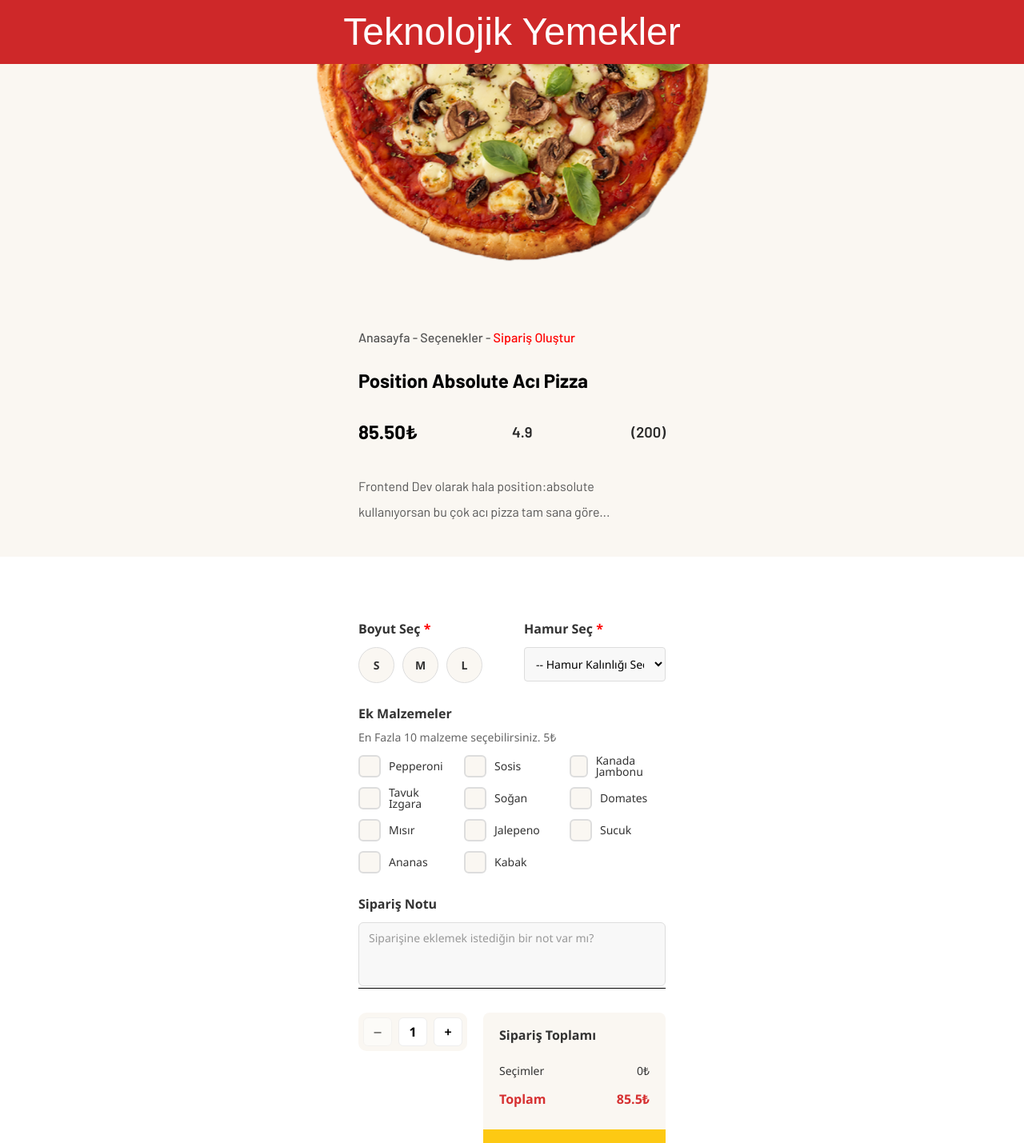
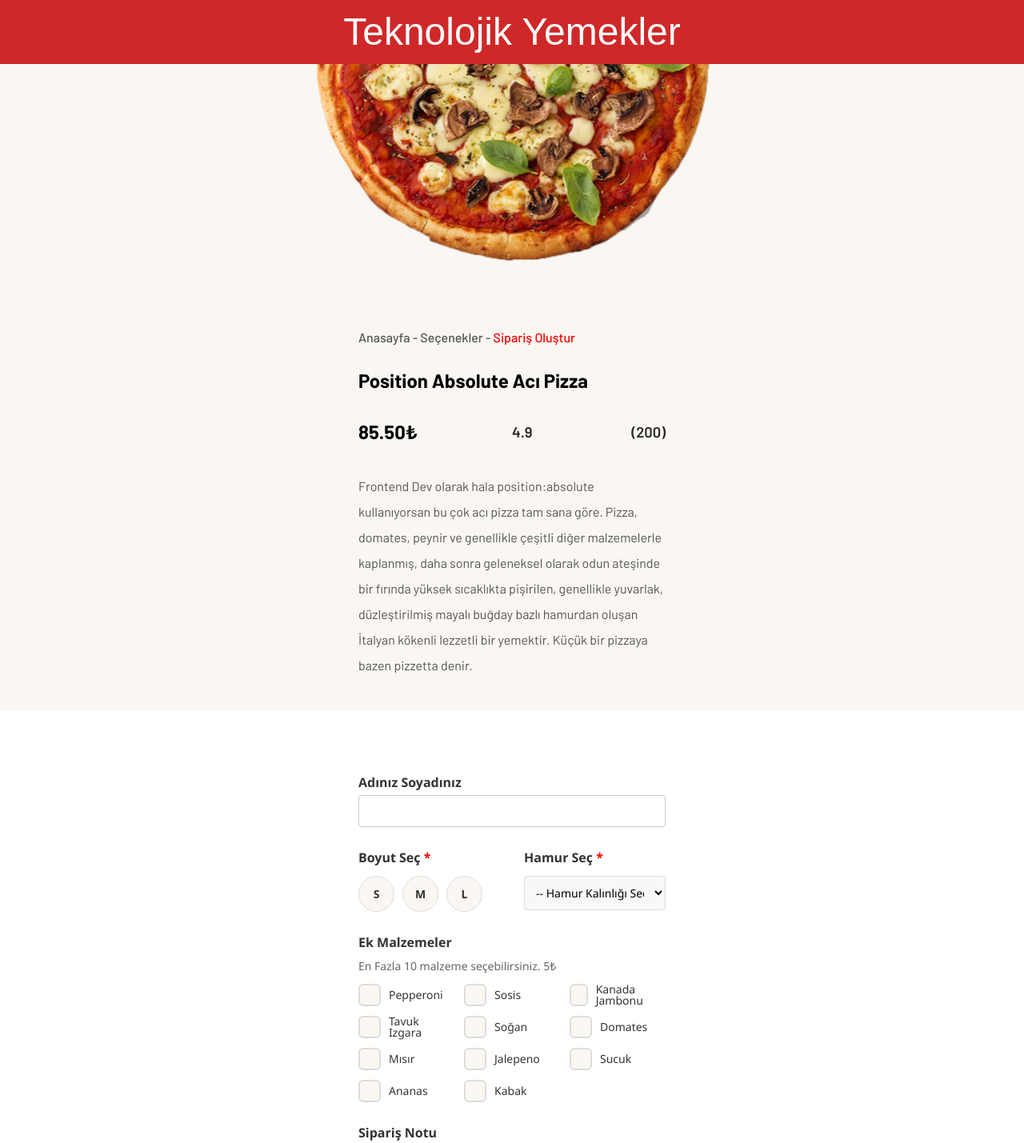
Before and after one commit to Devoguzkaya/wit-8-hafta, a React (Vite) app: page /order in a window 1280 px wide. Shown: the top 1429 px of the page at 80% size. Built offline with nearby package versions, Linux system fonts and the light colour scheme; a web font is replaced by a local one.

Commit message:
feat: Improve form validation and fix tests

```diff
--- a/src/pages/OrderForm.jsx
+++ b/src/pages/OrderForm.jsx
@@ -26,6 +26,7 @@ export default function OrderForm({ setOrderData }) {
   ];
 
   const [formData, setFormData] = useState({
+    name: "", // New field
     size: "",
     hamur: "",
     toppings: [],
@@ -36,6 +37,13 @@ export default function OrderForm({ setOrderData }) {
   const [errors, setErrors] = useState({});
   const [totalPrice, setTotalPrice] = useState(basePrice);
 
+  const isFormValid =
+    formData.name.length >= 3 &&
+    !!formData.size &&
+    !!formData.hamur &&
+    formData.toppings.length >= 4 &&
+    formData.toppings.length <= 10;
+
   useEffect(() => {
     const total =
       (basePrice + formData.toppings.length * toppingPrice) * formData.quantity;
@@ -44,17 +52,29 @@ export default function OrderForm({ setOrderData }) {
 
   const handleSubmit = (e) => {
     e.preventDefault();
-    const validationErrors = {};
 
-    if (!formData.size) validationErrors.size = "Pizza boyutu seçin";
-    if (!formData.hamur) validationErrors.hamur = "Hamur kalınlığı seçin";
-    if (formData.toppings.length < 4)
-      validationErrors.toppings = "En az 4 malzeme seçin";
-
-    if (!formData.size || !formData.hamur || formData.toppings.length < 4) {
+    if (!isFormValid) {
+      const validationErrors = {};
+      if (formData.name.length < 3) {
+        validationErrors.name = "Adınız en az 3 karakter olmalı";
+      }
+      if (!formData.size) {
+        validationErrors.size = "Pizza boyutu seçin";
+      }
+      if (!formData.hamur) {
+        validationErrors.hamur = "Hamur kalınlığı seçin";
+      }
+      if (formData.toppings.length < 4) {
+        validationErrors.toppings = "En az 4 malzeme seçin";
+      }
+      if (formData.toppings.length > 10) {
+        validationErrors.toppings = "En fazla 10 malzeme seçebilirsiniz.";
+      }
       setErrors(validationErrors);
       return;
     }
+
+    setErrors({}); // Clear errors on successful validation
 
     const payload = {
       ...formData,
@@ -127,13 +147,36 @@ export default function OrderForm({ setOrderData }) {
             </div>
             <p className="picerik">
               Frontend Dev olarak hala position:absolute kullanıyorsan bu çok
-              acı pizza tam sana göre...
+              acı pizza tam sana göre. Pizza, domates, peynir ve genellikle
+              çeşitli diğer malzemelerle kaplanmış, daha sonra geleneksel olarak
+              odun ateşinde bir fırında yüksek sıcaklıkta pişirilen, genellikle
+              yuvarlak, düzleştirilmiş mayalı buğday bazlı hamurdan oluşan
+              İtalyan kökenli lezzetli bir yemektir. Küçük bir pizzaya bazen
+              pizzetta denir.
             </p>
           </div>
         </section>
 
         <div className="order-form-container">
           <form onSubmit={handleSubmit}>
+            {/* İsim Inputu */}
+            <div className="form-section name-section">
+              <label htmlFor="name" className="section-title form-label">Adınız Soyadınız</label>
+              <input
+                type="text"
+                name="name"
+                id="name"
+                className="name-input styled-input"
+                value={formData.name}
+                onChange={(e) =>
+                  setFormData({ ...formData, name: e.target.value })
+                }
+              />
+              {errors.name && (
+                <div className="error-message">{errors.name}</div>
+              )}
+            </div>
+
             {/* Boyut ve Hamur */}
             <div className="size-hamur-container">
               <div className="size-section">
@@ -222,7 +265,7 @@ export default function OrderForm({ setOrderData }) {
                 onChange={(e) =>
                   setFormData({ ...formData, notes: e.target.value })
                 }
-                rows="1"
+                rows="2"
                 style={{ resize: "none" }}
               />
               <hr />
@@ -265,7 +308,7 @@ export default function OrderForm({ setOrderData }) {
                   <span>{totalPrice}₺</span>
                 </div>
 
-                <button type="submit" className="order-button">
+                <button type="submit" className="order-button" disabled={!isFormValid}>
                   SİPARİŞ VER
                 </button>
               </div>
--- a/style.css
+++ b/style.css
@@ -111,7 +111,7 @@ main {
   background-image: url("images/iteration-2-images/cta/kart-1.png");
   background-size: cover;
   display: flex;
-  justify-content: center;
+  justify-content: flex-start; /* Align to top */
   border-radius: 12px;
   color: white;
   flex-direction: column;
@@ -122,6 +122,7 @@ main {
   padding: 3.125rem;
   display: flex;
   flex-direction: column;
+  gap: 20px; /* Add 20px gap */
 }
 
 .main-section-left h1,
@@ -180,12 +181,13 @@ main {
   padding: 0.9375rem 0;
   width: 8.625rem;
   text-align: center;
-  background-color: white;
+  background-color: white; /* Revert background to white */
   border-radius: 3.125rem;
   font-family: Barlow, sans-serif;
   font-size: 0.875rem;
   font-weight: 600;
   text-decoration: none;
+  color: #CE2829; /* Set text color to red */
 }
 .redtext {
   color: #ff0000;
@@ -630,6 +632,7 @@ footer h3 {
   font-family: inherit;
   resize: vertical;
   background-color: #f8f8f8;
+  margin-bottom: 20px; /* Add 20px bottom margin */
 }
 
 .notes-textarea::placeholder {
@@ -739,6 +742,12 @@ footer h3 {
 
 .total-card .order-button:hover {
   background-color: #e6b405;
+}
+
+.total-card .order-button:disabled {
+  background-color: #e0e0e0;
+  color: #a0a0a0;
+  cursor: not-allowed;
 }
 
 /* ==== Error Mesajları ==== */
@@ -902,6 +911,9 @@ footer h3 {
 }
 .order-details-container {
   margin-top: 1rem;
+  display: flex;
+  flex-direction: column;
+  gap: 10px;
 }
 .order-detail-item {
   text-align: left;
@@ -949,6 +961,19 @@ footer h3 {
   color: white;
   text-decoration: underline;
 }
+
+.form-label {
+  display: block;
+  margin-bottom: 8px;
+}
+
+.styled-input {
+  border: 1px solid #ccc;
+  padding: 8px;
+  border-radius: 4px;
+  width: 100%;
+}
+
 .aciktim-button {
   color: black;
 }
```
Also changed, not shown: src/components/InputField.jsx (deleted), src/components/PizzaSizeRadio.jsx (deleted), src/components/TappingCheckbox.jsx (deleted), 2 other files (tests, documents, lock files or other folders).
